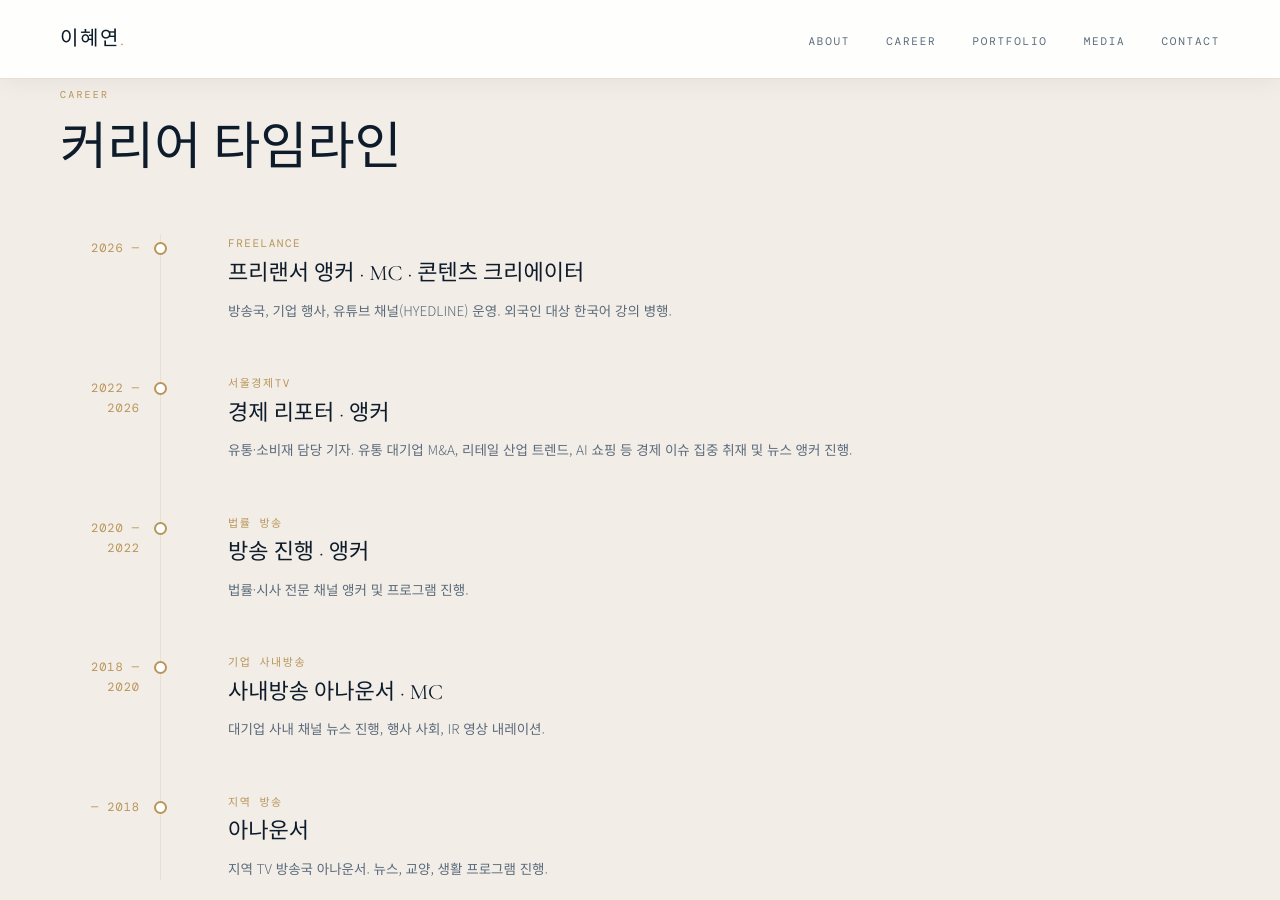
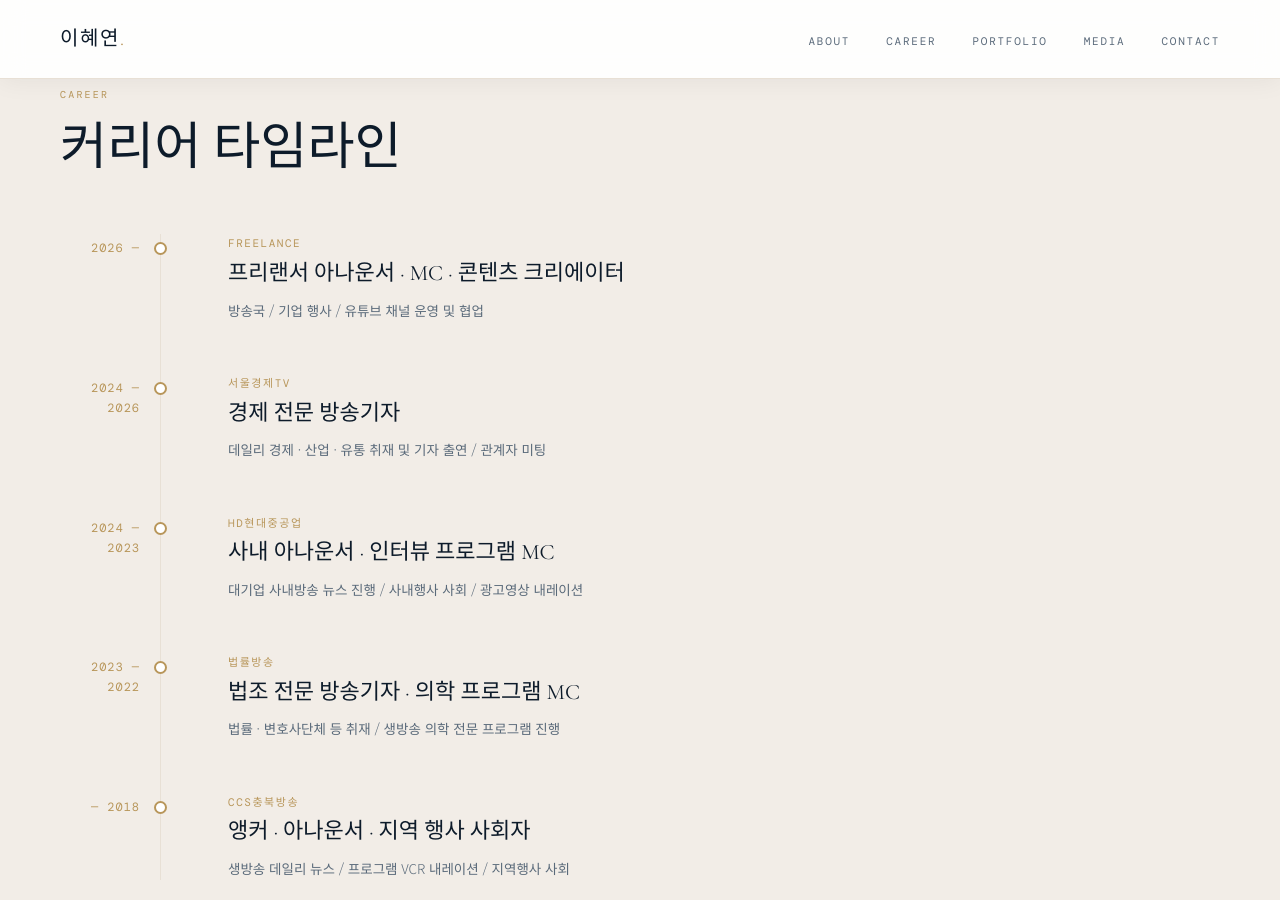
Before and after one commit to annhylee/annhylee.github.io, a Jekyll site: the page built from index.md, in a window 1280 px wide and 900 px high, scrolled down 1841 px. Built offline with Jekyll 4.4.1, drawn with Linux system fonts in a browser that asks for light colours; some web fonts are replaced.

Commit message:
Update career.yml

```diff
--- a/_data/career.yml
+++ b/_data/career.yml
@@ -6,28 +6,28 @@
 
 - year_from: "2026"
   org: Freelance
-  role: 프리랜서 앵커 · MC · 콘텐츠 크리에이터
-  desc: 방송국, 기업 행사, 유튜브 채널(HYEDLINE) 운영. 외국인 대상 한국어 강의 병행.
+  role: 프리랜서 아나운서 · MC · 콘텐츠 크리에이터
+  desc: 방송국 / 기업 행사 / 유튜브 채널 운영 및 협업
 
-- year_from: "2022"
+- year_from: "2024"
   year_to: "2026"
   org: 서울경제TV
-  role: 경제 리포터 · 앵커
-  desc: 유통·소비재 담당 기자. 유통 대기업 M&A, 리테일 산업 트렌드, AI 쇼핑 등 경제 이슈 집중 취재 및 뉴스 앵커 진행.
+  role: 경제 전문 방송기자
+  desc: 데일리 경제 · 산업 · 유통 취재 및 기자 출연 / 관계자 미팅
 
-- year_from: "2020"
+- year_from: "2024"
+  year_to: "2023"
+  org: HD현대중공업
+  role: 사내 아나운서 · 인터뷰 프로그램 MC
+  desc: 대기업 사내방송 뉴스 진행 / 사내행사 사회 / 광고영상 내레이션
+
+- year_from: "2023"
   year_to: "2022"
-  org: 법률 방송
-  role: 방송 진행 · 앵커
-  desc: 법률·시사 전문 채널 앵커 및 프로그램 진행.
-
-- year_from: "2018"
-  year_to: "2020"
-  org: 기업 사내방송
-  role: 사내방송 아나운서 · MC
-  desc: 대기업 사내 채널 뉴스 진행, 행사 사회, IR 영상 내레이션.
+  org: 법률방송
+  role: 법조 전문 방송기자 · 의학 프로그램 MC
+  desc: 법률 · 변호사단체 등 취재 / 생방송 의학 전문 프로그램 진행
 
 - year_to: "2018"
-  org: 지역 방송
-  role: 아나운서
-  desc: 지역 TV 방송국 아나운서. 뉴스, 교양, 생활 프로그램 진행.
+  org: CCS충북방송
+  role: 앵커 · 아나운서 · 지역 행사 사회자
+  desc: 생방송 데일리 뉴스 / 프로그램 VCR 내레이션 / 지역행사 사회
```
